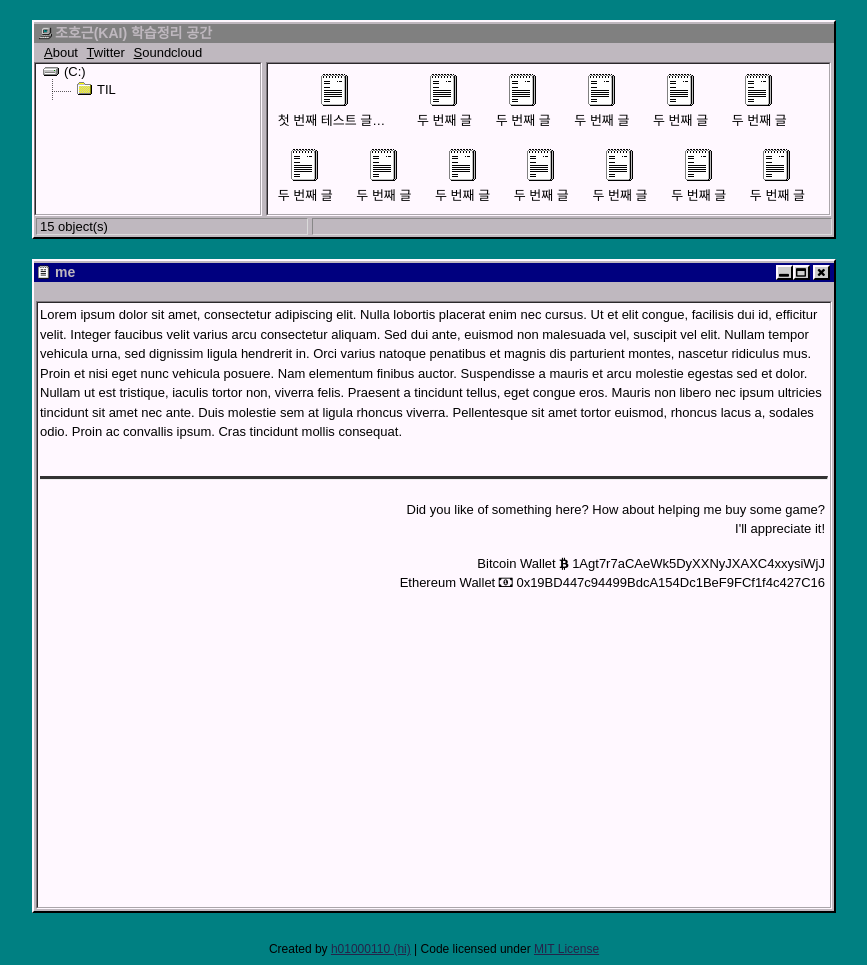
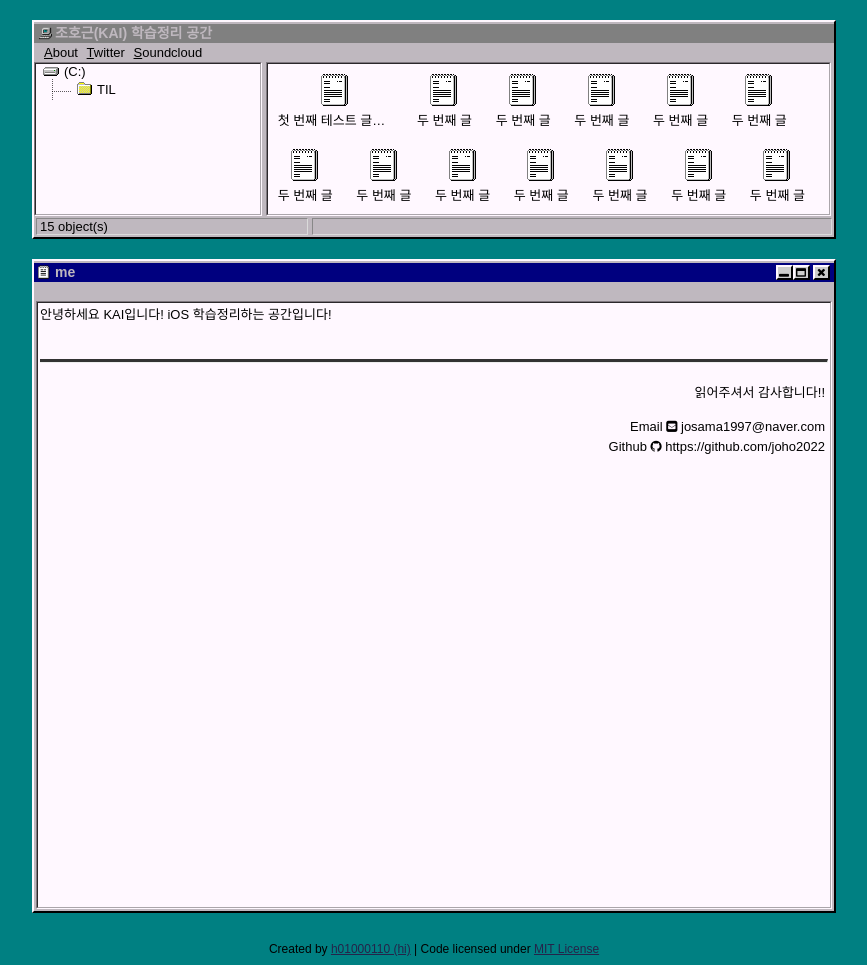
Before and after one commit to joho2022/joho2022.github.io, a Jekyll site: the page built from me/index.md, in a window 1280 px wide. Shown: the whole page, without its empty margins (206-1073 px from the left). Built offline with Jekyll 4.4.1, drawn with Linux system fonts in a browser that asks for light colours.

Commit message:
no message

```diff
--- a/_includes/donate.html
+++ b/_includes/donate.html
@@ -2,7 +2,7 @@
 <hr>
 <br>
 <div class="donate">
-	<p>Did you like of something here? How about helping me buy some game?<br>
-	I'll appreciate it!</p>
-	<p>Bitcoin Wallet <i class="fa fa-btc"></i> 1Agt7r7aCAeWk5DyXXNyJXAXC4xxysiWjJ<br>Ethereum Wallet <i class="fa fa-money"></i> 0x19BD447c94499BdcA154Dc1BeF9FCf1f4c427C16</p>
+	<p>읽어주셔서 감사합니다!!<br>
+     </p>
+	<p>Email <i class="fa fa-envelope-square"></i> josama1997@naver.com<br>Github <i class="fa fa-github"></i> https://github.com/joho2022</p>
 </div>
--- a/me/index.md
+++ b/me/index.md
@@ -3,4 +3,5 @@ layout: me
 title: me
 ---
 
-Lorem ipsum dolor sit amet, consectetur adipiscing elit. Nulla lobortis placerat enim nec cursus. Ut et elit congue, facilisis dui id, efficitur velit. Integer faucibus velit varius arcu consectetur aliquam. Sed dui ante, euismod non malesuada vel, suscipit vel elit. Nullam tempor vehicula urna, sed dignissim ligula hendrerit in. Orci varius natoque penatibus et magnis dis parturient montes, nascetur ridiculus mus. Proin et nisi eget nunc vehicula posuere. Nam elementum finibus auctor. Suspendisse a mauris et arcu molestie egestas sed et dolor. Nullam ut est tristique, iaculis tortor non, viverra felis. Praesent a tincidunt tellus, eget congue eros. Mauris non libero nec ipsum ultricies tincidunt sit amet nec ante. Duis molestie sem at ligula rhoncus viverra. Pellentesque sit amet tortor euismod, rhoncus lacus a, sodales odio. Proin ac convallis ipsum. Cras tincidunt mollis consequat.
+안녕하세요 KAI입니다!
+iOS 학습정리하는 공간입니다!
```
